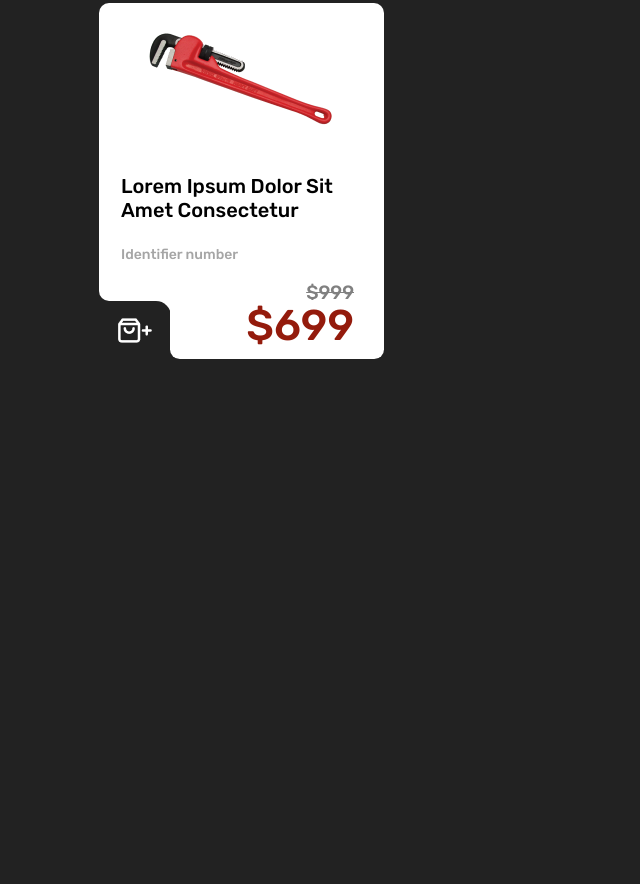
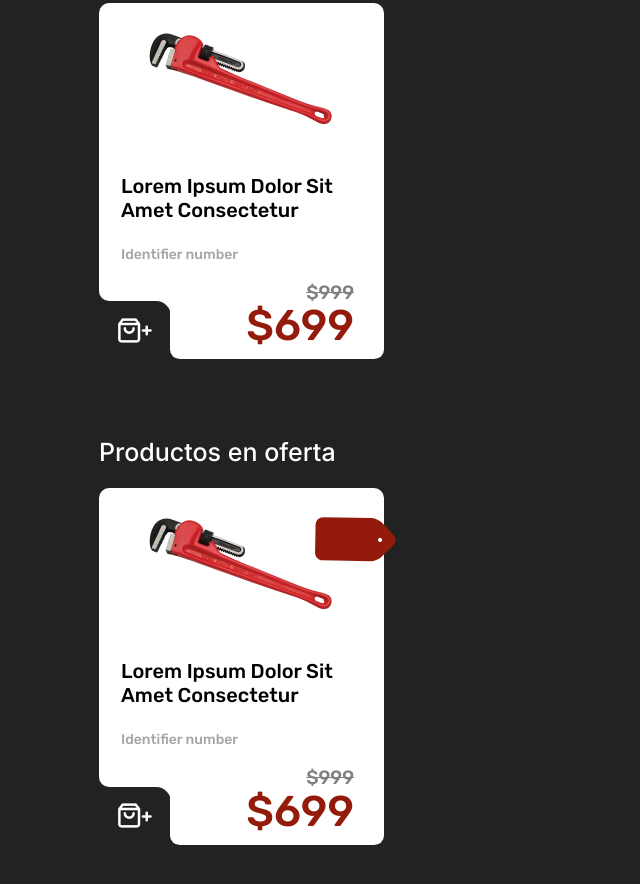
Before and after one commit to LucasVidalle/Ecomerce, a plain HTML site: page index.html in a window 1280 px wide. Shown: the part 232-1116 px from the top of the page, without its empty margins (0-640 px from the left). Before the commit the page ends 800 px from the top, so only its background shows below. Drawn offline with Linux system fonts and the light colour scheme.

Commit message:
feat:make second card

```diff
--- a/index.html
+++ b/index.html
@@ -48,6 +48,33 @@
                     </div>
                 </div>
             </section>
+            <section class="sales">
+                <h2>Productos en oferta</h2>
+                <div class="container-cards">
+                    <div class="part1">
+                        <img id="stillson" src="llave-inglesa.png" alt="">
+                        <svg id="label" xmlns="http://www.w3.org/2000/svg" width="101" height="102" viewBox="0 0 101 102" fill="none">
+                            <path d="M43.8356 53.4503L47.715 53.524L45.9068 46.6443L43.8356 53.4503Z" fill="#941B0C"/>
+                            <path d="M95.4068 46.6657L84.004 34.8229C81.5008 32.2231 76.7125 30.1323 73.1037 30.0637L25.4015 29.1513C23.3627 29.1119 21.4271 29.8729 19.9501 31.2939C18.4732 32.7149 17.6388 34.6196 17.5998 36.6572L17.0663 64.5157C17.0274 66.5533 17.7887 68.4889 19.2098 69.9649C20.6314 71.4413 22.5368 72.2754 24.5756 72.3147L72.2778 73.2264C75.8866 73.2957 80.7514 71.3895 83.3522 68.8873L95.2005 57.4882C98.2419 54.5613 98.3345 49.7064 95.4068 46.6657ZM82.0391 53.9897C81.4913 53.9789 80.959 53.7464 80.5789 53.3516C80.1984 52.9564 79.9871 52.4166 79.9976 51.8694C80.0069 51.3211 80.2398 50.7894 80.6352 50.409C81.0301 50.0291 81.5698 49.8175 82.1187 49.8287C82.666 49.8392 83.1973 50.0713 83.5777 50.4664C83.9579 50.8612 84.1703 51.4015 84.1602 51.949C84.1493 52.4965 83.9175 53.0279 83.5226 53.4079C83.1273 53.7882 82.5864 54.0002 82.0391 53.9897Z" fill="#941B0C"/>
+                            <text x="40" y="50">10%</text>
+                        </svg>
+                    <div class="product-data">
+                        <h3 class="name-of-products">Lorem Ipsum Dolor Sit Amet Consectetur</h3>
+                        <p class="identifier-number">Identifier number</p>
+                    </div>
+                        <p class="previous-price">$999</p>
+                    </div>
+                    <div class="cart-part2">
+                        <div class="button-cart">
+                            <img id="shopping-bag" src="shopping-bag.png" alt="">
+                            <img id="plus" src="plus.png" alt="">
+                        </div>
+                        <div class="part-card-2">
+                            <p class="actual-price">$699</p>
+                        </div>
+                    </div>
+                </div>
+            </section>
         </main>
     </div>
 </body>
--- a/style.css
+++ b/style.css
@@ -35,15 +35,6 @@ header{
     gap: 3.5rem;
 }
 
-.part1{
-    background-color: #FFF;
-    width: 17.8125rem;
-    height: 18.30rem;
-    border-radius: 0.625rem 0.625rem 0rem 0.625rem;
-    justify-content: center;
-    padding-bottom: 6px;
-}
-
 h2{
     color: #FFF;
     font-family: 'Inter', sans-serif;
@@ -54,9 +45,37 @@ h2{
     padding-top: 3.5rem;
 }
 
+.part1{
+    background-color: #FFF;
+    width: 17.8125rem;
+    height: 18.30rem;
+    border-radius: 0.625rem 0.625rem 0rem 0.625rem;
+    justify-content: center;
+    padding-bottom: 6px;
+    position: relative;
+}
+
+#stillson{
+    padding-left: 40px;
+}
+
+#label{
+    position: absolute;
+    right: -15px;
+}
+
+.part1 svg text{
+    color: #000000;
+    text-align: center;
+    font-family: 'Rubik', sans-serif;
+    font-size: 1.5rem;
+    font-style: normal;
+    font-weight: 500;
+}
+
 .name-of-products{
     padding: 0px 30px 0px 22px;
-    font-family: Rubik;
+    font-family: 'Rubik', sans-serif;
     font-size: 1.25rem;
     font-style: normal;
     font-weight: 200;
@@ -127,7 +146,7 @@ h2{
 .actual-price{
     color: var(--red, #941B0C);
     text-align: right;
-    font-family: Rubik;
+    font-family: 'Rubik', sans-serif;
     font-size: 2.6875rem;
     font-style: normal;
     font-weight: 500;
@@ -135,7 +154,3 @@ h2{
     margin: 0;
     padding-right: 30px;
 }
-
-#stillson{
-    padding-left: 40px;
-}
```
